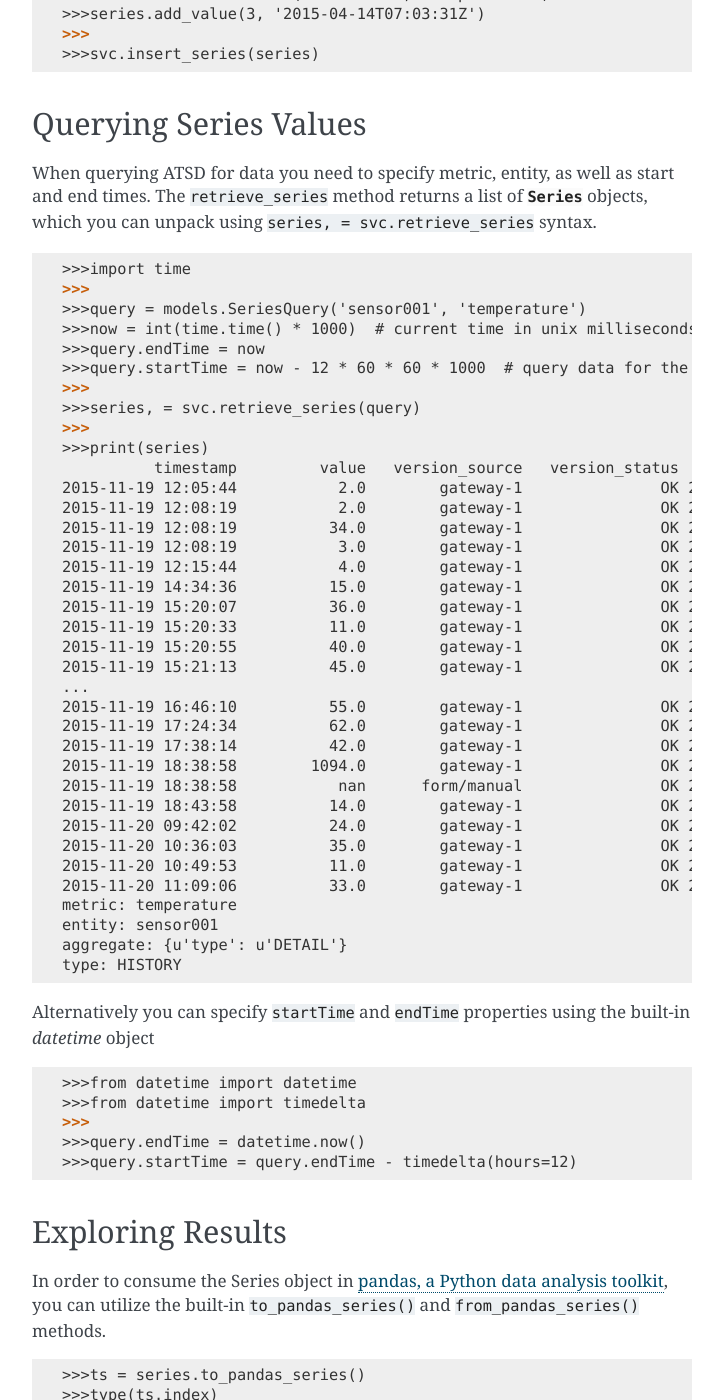
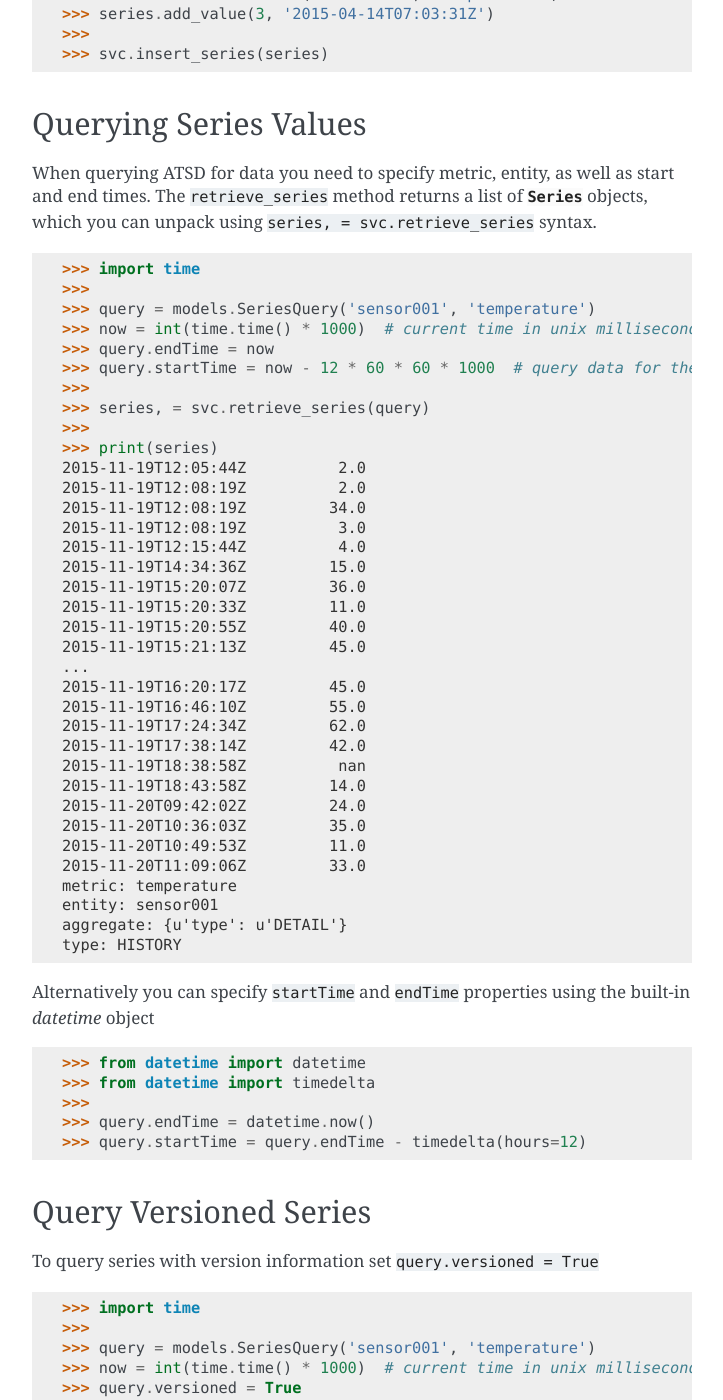
Before and after one commit to raipc/atsd-api-python, a Sphinx documentation site: the page built from docs/source/index.rst, in a window 1280 px wide and 1400 px high, scrolled down 726 px. Shown: the whole window, without its empty margins (388-1111 px from the left). Built offline with Sphinx 7.4.7, drawn with Linux system fonts in a browser that asks for light colours; some of the changed text lies outside the part shown.

Commit message:
time format, add non versioned example
git-svn-id: https://localhost/svn/axibase/AxibaseAPI/atsd-api-python/trunk@11275 c89e5cec-f22d-a84c-b7a1-b0d050e0f212

```diff
--- a/docs/source/index.rst
+++ b/docs/source/index.rst
@@ -14,10 +14,10 @@ to establish a connection with atsd_client module.
 
 .. code-block:: python
 
-    >>>import atsd_client
-    >>>from atsd_client import services, models
+    >>> import atsd_client
+    >>> from atsd_client import services, models
     >>>
-    >>>conn = atsd_client.connect()
+    >>> conn = atsd_client.connect()
 
 Initializing the Service
 ------------------------
@@ -29,7 +29,7 @@ type of data, for example, :class:`.Series`, :class:`.Property`,
 
 .. code-block:: python
 
-    >>>svc = services.SeriesService(conn)
+    >>> svc = services.SeriesService(conn)
 
 Inserting Series Values
 -----------------------
@@ -39,10 +39,10 @@ a :class:`.Series` object and populate it with timestamped values.
 
 .. code-block:: python
 
-    >>>series = models.Series('sensor001', 'temperature')
-    >>>series.add_value(3, '2015-04-14T07:03:31Z')
+    >>> series = models.Series('sensor001', 'temperature')
+    >>> series.add_value(3, '2015-04-14T07:03:31Z')
     >>>
-    >>>svc.insert_series(series)
+    >>> svc.insert_series(series)
 
 Querying Series Values
 ----------------------
@@ -53,38 +53,37 @@ objects, which you can unpack using ``series, = svc.retrieve_series`` syntax.
 
 .. code-block:: python
 
-    >>>import time
+    >>> import time
     >>>
-    >>>query = models.SeriesQuery('sensor001', 'temperature')
-    >>>now = int(time.time() * 1000)  # current time in unix milliseconds
-    >>>query.endTime = now
-    >>>query.startTime = now - 12 * 60 * 60 * 1000  # query data for the last 12 hours
+    >>> query = models.SeriesQuery('sensor001', 'temperature')
+    >>> now = int(time.time() * 1000)  # current time in unix milliseconds
+    >>> query.endTime = now
+    >>> query.startTime = now - 12 * 60 * 60 * 1000  # query data for the last 12 hours
     >>>
-    >>>series, = svc.retrieve_series(query)
+    >>> series, = svc.retrieve_series(query)
     >>>
-    >>>print(series)
-              timestamp         value   version_source   version_status        version_time
-    2015-11-19 12:05:44           2.0        gateway-1               OK 2015-11-19 12:14:32
-    2015-11-19 12:08:19           2.0        gateway-1               OK 2015-11-19 12:09:59
-    2015-11-19 12:08:19          34.0        gateway-1               OK 2015-11-19 12:10:27
-    2015-11-19 12:08:19           3.0        gateway-1               OK 2015-11-19 12:12:58
-    2015-11-19 12:15:44           4.0        gateway-1               OK 2015-11-19 12:15:56
-    2015-11-19 14:34:36          15.0        gateway-1               OK 2015-11-19 14:35:54
-    2015-11-19 15:20:07          36.0        gateway-1               OK 2015-11-19 15:20:06
-    2015-11-19 15:20:33          11.0        gateway-1               OK 2015-11-19 15:20:32
-    2015-11-19 15:20:55          40.0        gateway-1               OK 2015-11-19 15:20:53
-    2015-11-19 15:21:13          45.0        gateway-1               OK 2015-11-19 15:21:12
+    >>> print(series)
+    2015-11-19T12:05:44Z          2.0
+    2015-11-19T12:08:19Z          2.0
+    2015-11-19T12:08:19Z         34.0
+    2015-11-19T12:08:19Z          3.0
+    2015-11-19T12:15:44Z          4.0
+    2015-11-19T14:34:36Z         15.0
+    2015-11-19T15:20:07Z         36.0
+    2015-11-19T15:20:33Z         11.0
+    2015-11-19T15:20:55Z         40.0
+    2015-11-19T15:21:13Z         45.0
     ...
-    2015-11-19 16:46:10          55.0        gateway-1               OK 2015-11-19 16:46:11
-    2015-11-19 17:24:34          62.0        gateway-1               OK 2015-11-19 17:24:35
-    2015-11-19 17:38:14          42.0        gateway-1               OK 2015-11-19 17:38:15
-    2015-11-19 18:38:58        1094.0        gateway-1               OK 2015-11-19 18:38:59
-    2015-11-19 18:38:58           nan      form/manual               OK 2015-11-20 18:39:43
-    2015-11-19 18:43:58          14.0        gateway-1               OK 2015-11-19 18:43:59
-    2015-11-20 09:42:02          24.0        gateway-1               OK 2015-11-20 09:42:03
-    2015-11-20 10:36:03          35.0        gateway-1               OK 2015-11-20 10:36:05
-    2015-11-20 10:49:53          11.0        gateway-1               OK 2015-11-20 10:49:54
-    2015-11-20 11:09:06          33.0        gateway-1               OK 2015-11-20 11:09:39
+    2015-11-19T16:20:17Z         45.0
+    2015-11-19T16:46:10Z         55.0
+    2015-11-19T17:24:34Z         62.0
+    2015-11-19T17:38:14Z         42.0
+    2015-11-19T18:38:58Z          nan
+    2015-11-19T18:43:58Z         14.0
+    2015-11-20T09:42:02Z         24.0
+    2015-11-20T10:36:03Z         35.0
+    2015-11-20T10:49:53Z         11.0
+    2015-11-20T11:09:06Z         33.0
     metric: temperature
     entity: sensor001
     aggregate: {u'type': u'DETAIL'}
@@ -94,11 +93,56 @@ Alternatively you can specify ``startTime`` and ``endTime`` properties using the
 
 .. code-block:: python
 
-    >>>from datetime import datetime
-    >>>from datetime import timedelta
+    >>> from datetime import datetime
+    >>> from datetime import timedelta
     >>>
-    >>>query.endTime = datetime.now()
-    >>>query.startTime = query.endTime - timedelta(hours=12)
+    >>> query.endTime = datetime.now()
+    >>> query.startTime = query.endTime - timedelta(hours=12)
+
+Query Versioned Series
+----------------------
+
+To query series with version information set ``query.versioned = True``
+
+.. code-block:: python
+
+    >>> import time
+    >>>
+    >>> query = models.SeriesQuery('sensor001', 'temperature')
+    >>> now = int(time.time() * 1000)  # current time in unix milliseconds
+    >>> query.versioned = True
+    >>> query.endTime = now
+    >>> query.startTime = now - 12 * 60 * 60 * 1000  # query data for the last 12 hours
+    >>>
+    >>> series, = svc.retrieve_series(query)
+    >>>
+    >>> print(series)
+               timestamp         value   version_source   version_status        version_time
+    2015-11-19T12:05:44Z          2.0        gateway-1               OK 2015-11-19T12:14:32Z
+    2015-11-19T12:08:19Z          2.0        gateway-1               OK 2015-11-19T12:09:59Z
+    2015-11-19T12:08:19Z         34.0        gateway-1               OK 2015-11-19T12:10:27Z
+    2015-11-19T12:08:19Z          3.0        gateway-1               OK 2015-11-19T12:12:58Z
+    2015-11-19T12:15:44Z          4.0        gateway-1               OK 2015-11-19T12:15:56Z
+    2015-11-19T14:34:36Z         15.0        gateway-1               OK 2015-11-19T14:35:54Z
+    2015-11-19T15:20:07Z         36.0        gateway-1               OK 2015-11-19T15:20:06Z
+    2015-11-19T15:20:33Z         11.0        gateway-1               OK 2015-11-19T15:20:32Z
+    2015-11-19T15:20:55Z         40.0        gateway-1               OK 2015-11-19T15:20:53Z
+    2015-11-19T15:21:13Z         45.0        gateway-1               OK 2015-11-19T15:21:12Z
+    ...
+    2015-11-19T16:46:10Z         55.0        gateway-1               OK 2015-11-19T16:46:11Z
+    2015-11-19T17:24:34Z         62.0        gateway-1               OK 2015-11-19T17:24:35Z
+    2015-11-19T17:38:14Z         42.0        gateway-1               OK 2015-11-19T17:38:15Z
+    2015-11-19T18:38:58Z       1094.0        gateway-1               OK 2015-11-19T18:38:59Z
+    2015-11-19T18:38:58Z          nan      form/manual               OK 2015-11-20T18:39:43Z
+    2015-11-19T18:43:58Z         14.0        gateway-1               OK 2015-11-19T18:43:59Z
+    2015-11-20T09:42:02Z         24.0        gateway-1               OK 2015-11-20T09:42:03Z
+    2015-11-20T10:36:03Z         35.0        gateway-1               OK 2015-11-20T10:36:05Z
+    2015-11-20T10:49:53Z         11.0        gateway-1               OK 2015-11-20T10:49:54Z
+    2015-11-20T11:09:06Z         33.0        gateway-1               OK 2015-11-20T11:09:39Z
+    metric: temperature
+    entity: sensor001
+    aggregate: {u'type': u'DETAIL'}
+    type: HISTORY
 
 Exploring Results
 -----------------
@@ -109,10 +153,10 @@ and ``from_pandas_series()`` methods.
 
 .. code-block:: python
 
-    >>>ts = series.to_pandas_series()
-    >>>type(ts.index)
+    >>> ts = series.to_pandas_series()
+    >>> type(ts.index)
     <class 'pandas.tseries.index.DatetimeIndex'>
-    >>>print(s)
+    >>> print(s)
     2015-04-10 17:22:24.048000    11
     2015-04-10 17:23:14.893000    31
     2015-04-10 17:24:49.058000     7
@@ -126,9 +170,9 @@ To plot series with ``matplotlib`` use the built-in ``plot()`` method
 
 .. code-block:: python
 
-    >>>import matplotlib.pyplot as plt
-    >>>series.plot()
-    >>>plt.show()
+    >>> import matplotlib.pyplot as plt
+    >>> series.plot()
+    >>> plt.show()
 
 Client Documentation
 ====================
```
Also changed, not shown: README.md (+96 -45 lines), 1 other file.
